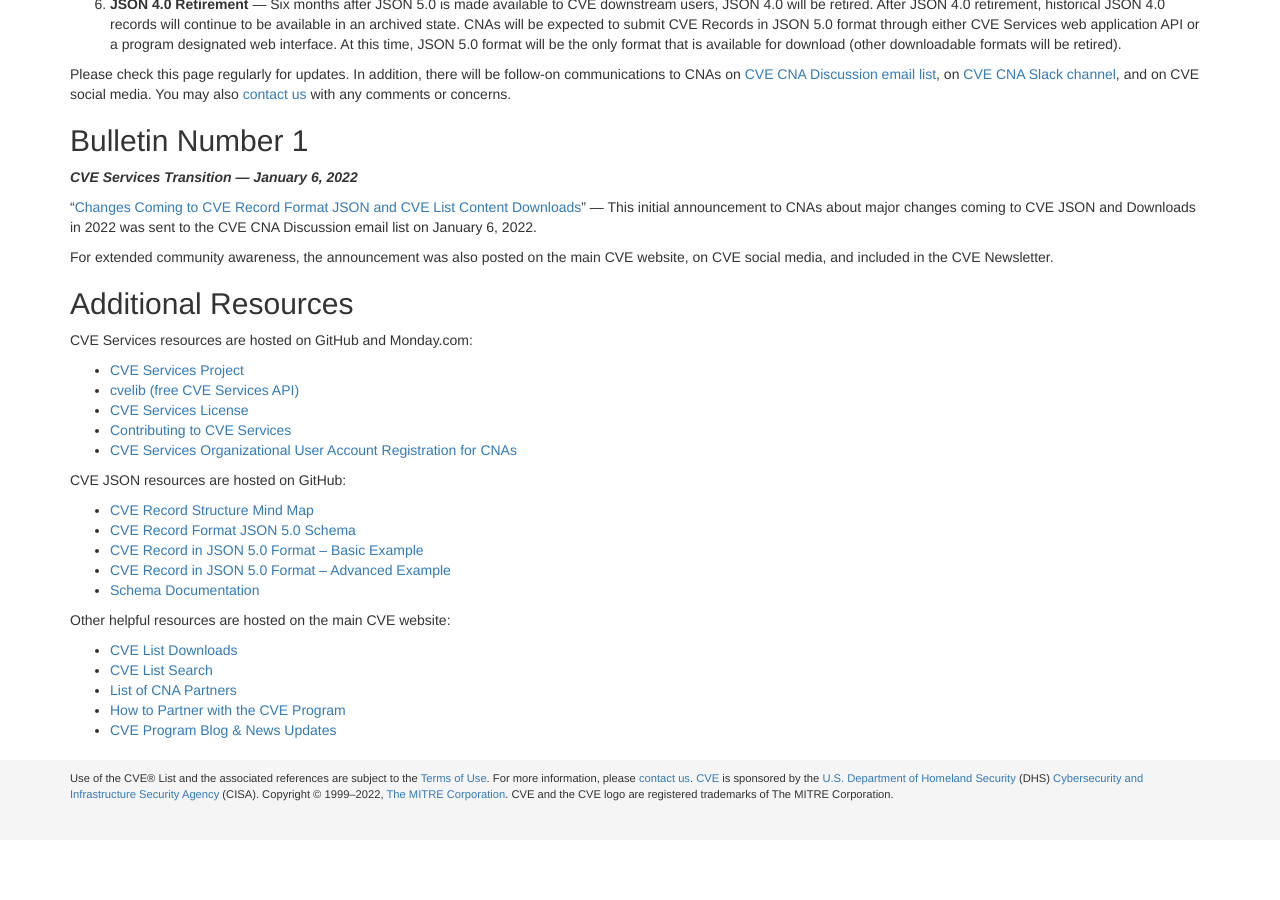
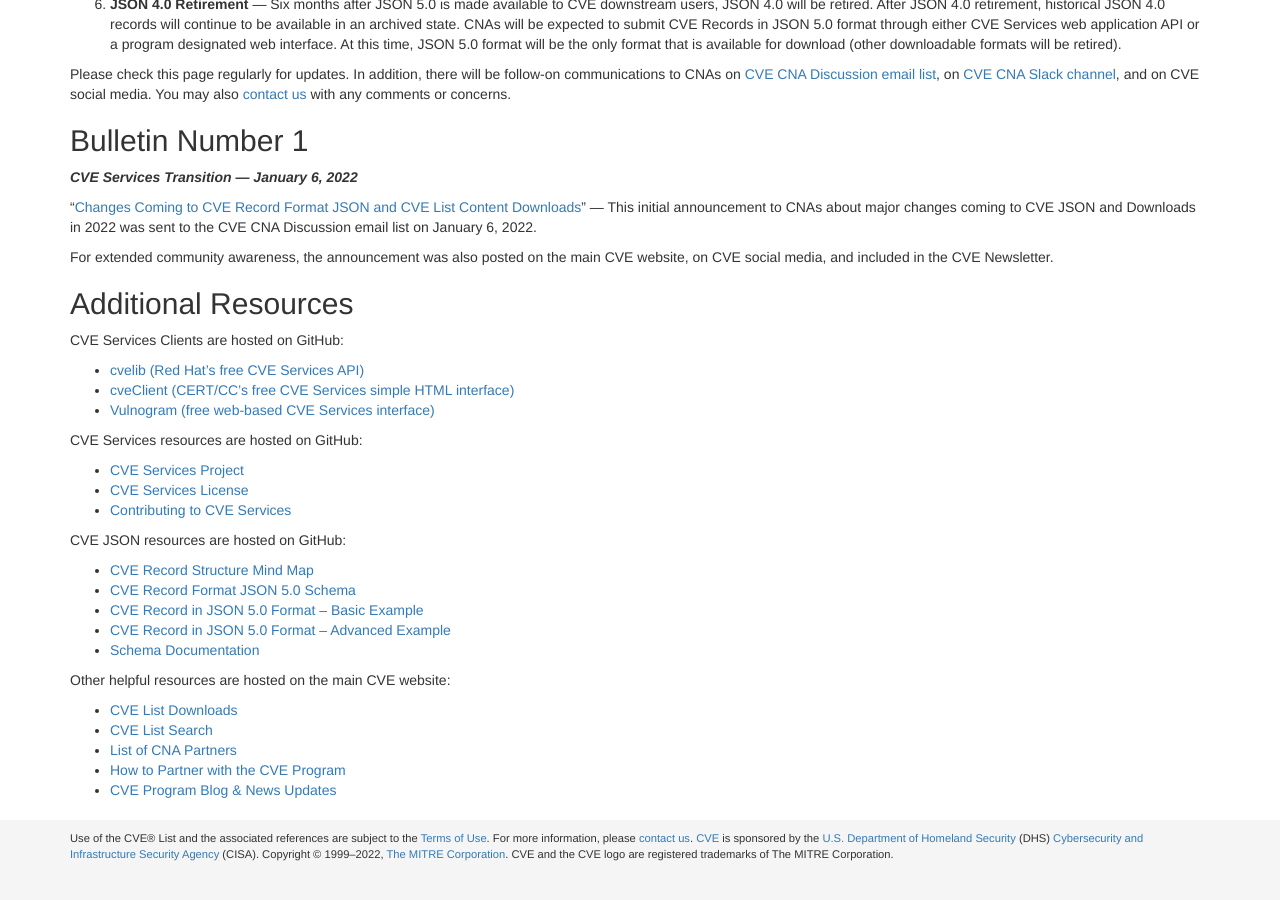
Before and after one commit to CVEProject/cveproject.github.io, a Jekyll site: the page built from automation-transition.md, in a window 1280 px wide and 900 px high, scrolled down 5465 px. Built offline with Jekyll 4.4.1, drawn with Linux system fonts in a browser that asks for light colours; nearby versions of some CDN libraries; before the commit the page ends 6305 px from its top, so only the background shows below that.

Commit message:
Update automation-transition.md
Updated Additional Resources section

```diff
--- a/automation-transition.md
+++ b/automation-transition.md
@@ -292,12 +292,15 @@ For extended community awareness, the announcement was also posted on the main C
 
 ## Additional Resources
 
-CVE Services resources are hosted on GitHub and Monday.com:
+CVE Services Clients are hosted on GitHub:
+* [cvelib (Red Hat's free CVE Services API)](https://github.com/RedHatProductSecurity/cvelib)
+* [cveClient (CERT/CC's free CVE Services simple HTML interface)](https://github.com/CERTCC/cveClient)
+* [Vulnogram (free web-based CVE Services interface)](https://vulnogram.github.io/cve5/#editor)
+
+CVE Services resources are hosted on GitHub:
 * [CVE Services Project](https://github.com/CVEProject/cve-services#project)
-* [cvelib (free CVE Services API)](https://github.com/RedHatProductSecurity/cvelib)
 * [CVE Services License](https://github.com/CVEProject/cve-services/blob/dev/LICENSE)
 * [Contributing to CVE Services](https://github.com/CVEProject/cve-services/blob/dev/CONTRIBUTING.md)
-* [CVE Services Organizational User Account Registration for CNAs]((https://forms.monday.com/forms/03132d0646401f5d10d06c60e25444a1?r=use1))
 
 CVE JSON resources are hosted on GitHub:
 * [CVE Record Structure Mind Map](https://cveproject.github.io/cve-schema/schema/v5.0/docs/mindmap.html)
```
